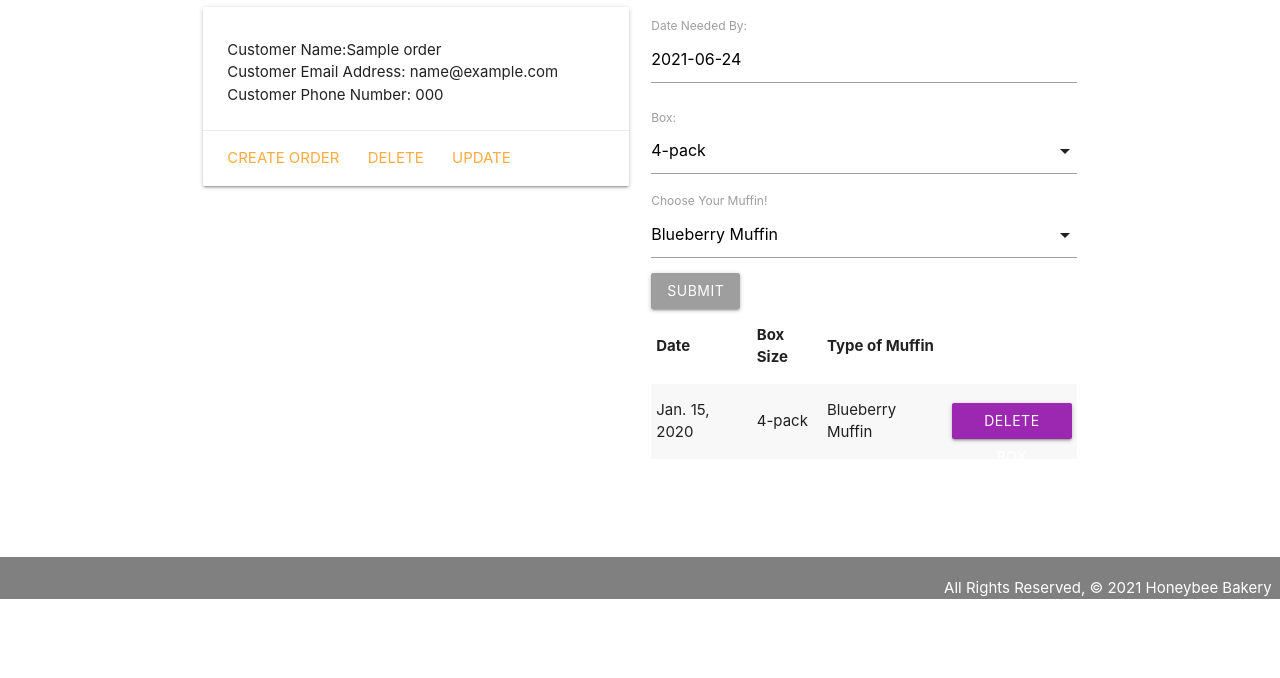
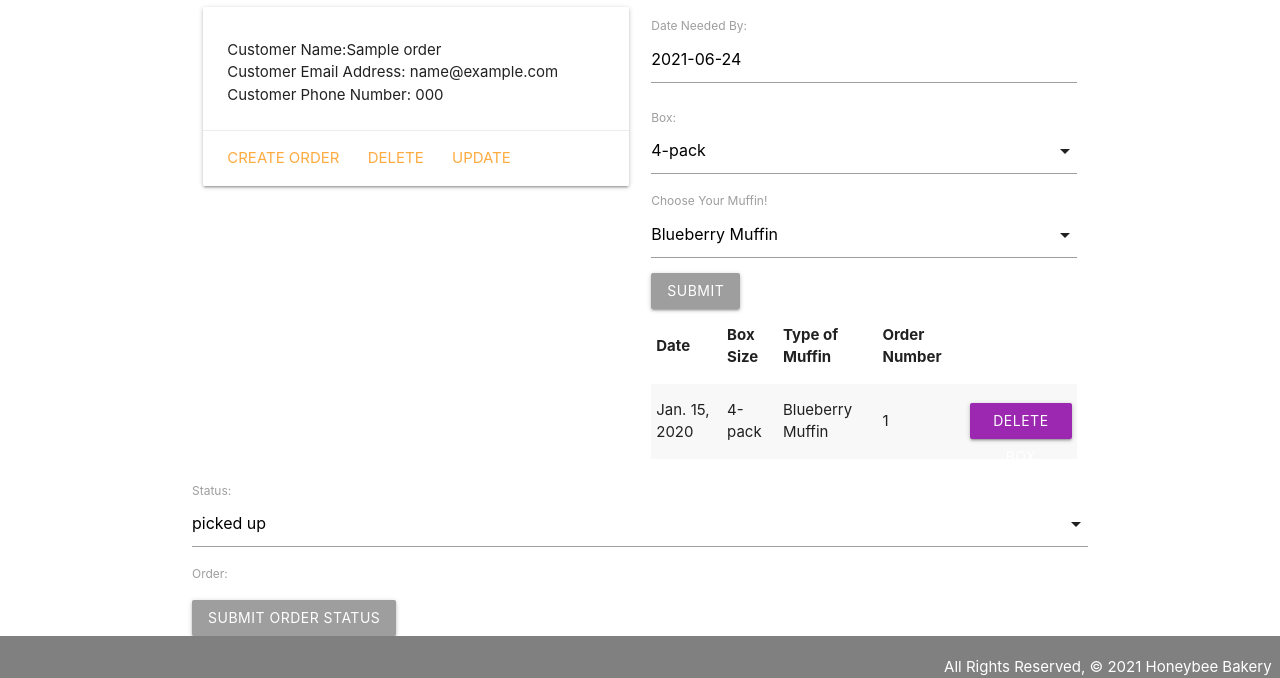
Before and after one commit to amanda-3329/Python-Bakery-Project, a Django app: page /order/1/ in a window 1280 px wide. Shown: the part 201-879 px from the top of the page. Before the commit the page ends 800 px from the top, so only its background shows below. Run offline with Django 3.2, Linux system fonts and the light colour scheme; tables that the repository leaves empty hold one stand-in row (values such as "Sample post").

Commit message:
added order status form

```diff
--- a/main_app/forms.py
+++ b/main_app/forms.py
@@ -1,6 +1,6 @@
 from django import forms
 from django.db.models.fields import DateField
-from .models import Order, Box
+from .models import Order, Box, OrderTracker
 
 # class DateInput(forms.DateInput):
 #     input_type = 'date'
@@ -19,3 +19,8 @@
     class Meta:
         model = Box
         fields = ('date', 'box', 'item_ordered')
+
+class OrderTrackerForm(forms.ModelForm):
+    class Meta:
+        model = OrderTracker
+        fields = ('status', 'order')
--- a/main_app/models.py
+++ b/main_app/models.py
@@ -1,6 +1,7 @@
 from django.db import models
 from django.urls import reverse
 from django.contrib.auth.models import User
+import random
 
 
 # TUPLE of tuples:
@@ -16,18 +17,17 @@
     ('Cra', 'Cranberry Orange Muffin')
 )
 
+STATUS=(
+    ('pu', 'picked up'),
+    ('re', 'ready for pickup'),
+    ('sc', 'scheduled'),
+    ('ip', 'in progress')
+
+)
+
 # # Create your models here.
 class Order(models.Model):
-    # order_date = models.DateField('Date Needed')
-    # item_ordered = models.CharField(
-    #     ('Choose Your Muffin!'),
-    #     max_length=3,
-    #     choices=ORDER,
-    #     default=ORDER[0][0]
 
-    #     )
-    # )
-    # box_size = models.CharField(max_length=100)
     customer_name = models.CharField(max_length=100)
     customer_email = models.CharField(max_length=100)
     customer_phone = models.CharField(max_length=100)
@@ -35,6 +35,21 @@
 
     # def __str__(self):
     #     return f'{self.customer_name()}'
+
+
+#Order Tracker Model:------------
+class OrderTracker(models.Model):
+    status = models.CharField(
+        ('status'),
+        max_length=2,
+        choices = STATUS,
+        default=STATUS[0][0])
+    order_number = models.CharField(
+        ('order number'),
+        max_length=100),
+    order = models.ForeignKey(Order, on_delete=models.CASCADE, null=True)
+    def __str__(self):
+        return f'{self.status}'
 
 class Box(models.Model):
     date = models.DateField('Date Needed By')
@@ -51,6 +66,7 @@
         default=ORDER[0][0]
 
         )
+    order_tracker = models.ManyToManyField
     order = models.ForeignKey(Order, on_delete=models.CASCADE, null=True)
 
     def __str__(self):
--- a/main_app/templates/order/order_detail.html
+++ b/main_app/templates/order/order_detail.html
@@ -17,6 +17,7 @@
           <a href="{% url 'create_order' %}">Create Order</a>
             <a href="{% url 'delete_order' order.id %}">Delete</a>
             <a href="{% url 'update_order' order.id %}">Update</a>
+
             </div>
       </div>
     </div>
@@ -37,6 +38,7 @@
         <tr><th>Date</th>
         <th>Box Size</th>
         <th>Type of Muffin</th>
+        <th>Order Number</th>
         </tr>
       </thead>
       <tbody>
@@ -44,7 +46,8 @@
           <tr>
             <td>{{box.date}}</td>
             <td>{{box.get_box_display}}</td>
-            <td>{{box.get_item_ordered_display}}</td>
+            <td>{{box.get_item_ordered_display}}
+            <td>{{order.id}}</td>
             {% comment %} DELETE TASTING {% endcomment %}
             <td><a class="btn purple" href="{% url 'delete_box' order.id box.id %}">DELETE BOX</a></td>
           </tr>
@@ -53,6 +56,17 @@
     </table>
   </div>
 </div>
+
+{% comment %} Order Tracker Card {% endcomment %}
+  <div class="col s6">
+  <form action=""method="post">
+        {% csrf_token %}
+        {{ order_tracker.as_p }}
+        <input type="submit" class="btn grey" value="Submit Order Status">
+      </form>
+
+
+
 
 <script>
   const dateEl = document.getElementById('id_date');
@@ -66,8 +80,14 @@
  const selectEl = document.getElementById('id_box');
   M.FormSelect.init(selectEl);
 
-   const selectEl2 = document.getElementById('id_item_ordered');
+  const selectEl2 = document.getElementById('id_item_ordered');
   M.FormSelect.init(selectEl2);
+
+  const selectEl3 = document.getElementById('id_status');
+  M.FormSelect.init(selectEl3);
+
+  {% comment %} const selectEl4 = document.getElementById('id_order';
+  M.FormSelect.init(selectEl4); {% endcomment %}
 
 </script>
 
--- a/main_app/views.py
+++ b/main_app/views.py
@@ -1,7 +1,10 @@
+from django.http.response import JsonResponse
 from django.shortcuts import render, redirect
 from django.http import HttpResponse
 from .models import Order, Box
-from .forms import OrderForm, BoxForm
+from .forms import OrderForm, BoxForm, OrderTrackerForm
+
+
 
 def home(request):
     return render(request, 'home.html')
@@ -21,11 +24,13 @@
 def detail(request, order_id):
     found_order = Order.objects.get(id=order_id)
     print(found_order)
-
+# THIS MAKES THE FORM SHOW UP :
     box_form = BoxForm()
+    order_tracker = OrderTrackerForm()
     context = {
         'order': found_order,
-        'box_form': box_form
+        'box_form': box_form,
+        'order_tracker': order_tracker
 
      }
 
@@ -48,7 +53,7 @@
 
 # Delete Order-------------
 def delete_order(request, order_id):
-    order =Order.objects.get(id=order_id)
+    order = Order.objects.get(id=order_id)
     order.delete()
     return redirect('order')
 
@@ -84,3 +89,14 @@
     order.box_set.remove(found_box)
 
     return redirect('detail', order_id = order_id)
+
+
+
+# Order Tracker Form------
+def order_tracker(request, order_id):
+    form = OrderTrackerForm(request.POST)
+    if form.is_valid():
+        new_tracking = form.save(commit=False)
+        new_tracking.order_id = order_id
+        new_tracking.save()
+        return redirect('detail', order_id)
```
Also changed, not shown: main_app/test.py (added, +12 -0 lines), main_app/migrations/0008_ordertracker.py (added), main_app/migrations/0009_auto_20210624_0321.py (added).
